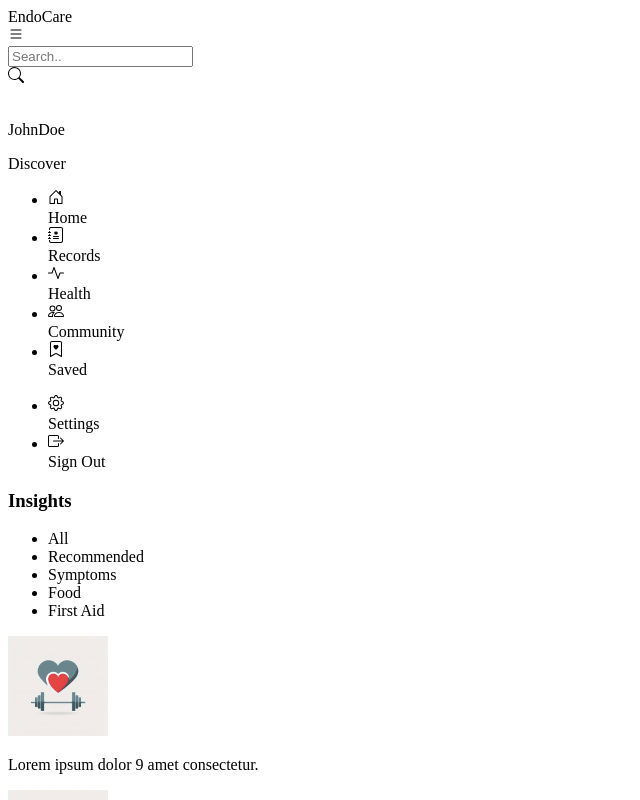
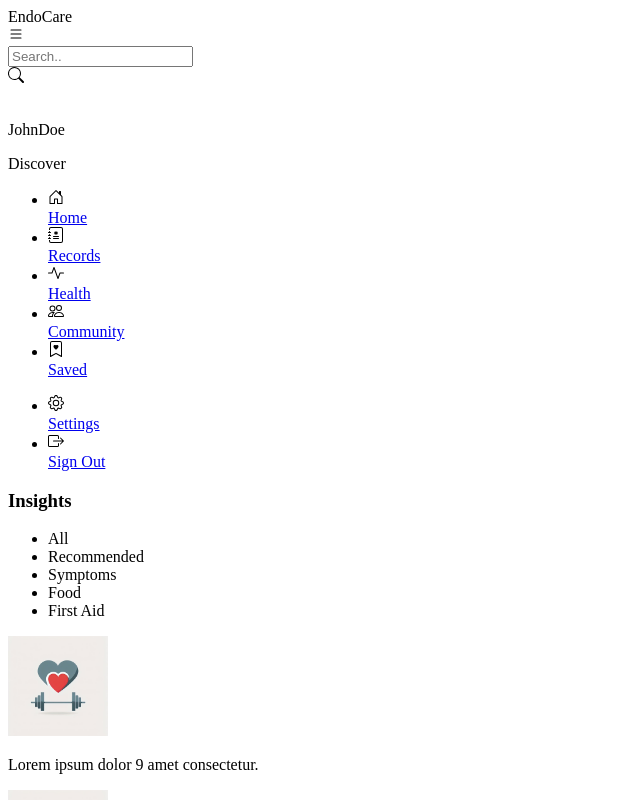
Before and after one commit to Wamziss/EndoCare, a React (Vite) app: page /home in a window 1280 px wide. Shown: the top 800 px of the page, without its empty margins (0-640 px from the left). Built offline with nearby package versions, Linux system fonts and the light colour scheme.

Commit message:
Fixed sidebar links

```diff
--- a/src/Components/Dashboard/Sidebar.jsx
+++ b/src/Components/Dashboard/Sidebar.jsx
@@ -1,4 +1,5 @@
 import React from 'react';
+import { Link } from 'react-router-dom';
 
 function Sidebar() {
   return (
@@ -13,7 +14,7 @@ function Sidebar() {
                     <path d="M8.354 1.146a.5.5 0 0 0-.708 0l-6 6A.5.5 0 0 0 1.5 7.5v7a.5.5 0 0 0 .5.5h4.5a.5.5 0 0 0 .5-.5v-4h2v4a.5.5 0 0 0 .5.5H14a.5.5 0 0 0 .5-.5v-7a.5.5 0 0 0-.146-.354L13 5.793V2.5a.5.5 0 0 0-.5-.5h-1a.5.5 0 0 0-.5.5v1.293zM2.5 14V7.707l5.5-5.5 5.5 5.5V14H10v-4a.5.5 0 0 0-.5-.5h-3a.5.5 0 0 0-.5.5v4z"/>
                   </svg>
                 </div>
-                Home
+                <Link to="/home">Home</Link>
               </li>
               <li>
                 <div className="menuIcon">
@@ -23,7 +24,7 @@ function Sidebar() {
                     <path d="M1 5v-.5a.5.5 0 0 1 1 0V5h.5a.5.5 0 0 1 0 1h-2a.5.5 0 0 1 0-1zm0 3v-.5a.5.5 0 0 1 1 0V8h.5a.5.5 0 0 1 0 1h-2a.5.5 0 0 1 0-1zm0 3v-.5a.5.5 0 0 1 1 0v.5h.5a.5.5 0 0 1 0 1h-2a.5.5 0 0 1 0-1z"/>
                   </svg>
                 </div>
-                Records
+                <Link to='/records'>Records</Link>
               </li>
               <li>
                 <div className="menuIcon">
@@ -31,7 +32,7 @@ function Sidebar() {
                     <path fill-rule="evenodd" d="M6 2a.5.5 0 0 1 .47.33L10 12.036l1.53-4.208A.5.5 0 0 1 12 7.5h3.5a.5.5 0 0 1 0 1h-3.15l-1.88 5.17a.5.5 0 0 1-.94 0L6 3.964 4.47 8.171A.5.5 0 0 1 4 8.5H.5a.5.5 0 0 1 0-1h3.15l1.88-5.17A.5.5 0 0 1 6 2"/>
                   </svg>
                 </div>
-                Health
+                <Link to='/health'>Health</Link>
               </li>
               <li>
                 <div className="menuIcon">
@@ -39,7 +40,7 @@ function Sidebar() {
                     <path d="M15 14s1 0 1-1-1-4-5-4-5 3-5 4 1 1 1 1zm-7.978-1L7 12.996c.001-.264.167-1.03.76-1.72C8.312 10.629 9.282 10 11 10c1.717 0 2.687.63 3.24 1.276.593.69.758 1.457.76 1.72l-.008.002-.014.002zM11 7a2 2 0 1 0 0-4 2 2 0 0 0 0 4m3-2a3 3 0 1 1-6 0 3 3 0 0 1 6 0M6.936 9.28a6 6 0 0 0-1.23-.247A7 7 0 0 0 5 9c-4 0-5 3-5 4q0 1 1 1h4.216A2.24 2.24 0 0 1 5 13c0-1.01.377-2.042 1.09-2.904.243-.294.526-.569.846-.816M4.92 10A5.5 5.5 0 0 0 4 13H1c0-.26.164-1.03.76-1.724.545-.636 1.492-1.256 3.16-1.275ZM1.5 5.5a3 3 0 1 1 6 0 3 3 0 0 1-6 0m3-2a2 2 0 1 0 0 4 2 2 0 0 0 0-4"/>
                   </svg>
                 </div>
-                Community
+                <Link to='/community'>Community</Link>
               </li>
               <li>
                 <div className="menuIcon">
@@ -48,7 +49,7 @@ function Sidebar() {
                     <path d="M2 2a2 2 0 0 1 2-2h8a2 2 0 0 1 2 2v13.5a.5.5 0 0 1-.777.416L8 13.101l-5.223 2.815A.5.5 0 0 1 2 15.5zm2-1a1 1 0 0 0-1 1v12.566l4.723-2.482a.5.5 0 0 1 .554 0L13 14.566V2a1 1 0 0 0-1-1z"/>
                   </svg>
                 </div>
-                Saved
+                <Link to='/saved'>Saved</Link>
               </li>
             </ul>
           </div>
@@ -61,7 +62,7 @@ function Sidebar() {
                     <path d="M9.796 1.343c-.527-1.79-3.065-1.79-3.592 0l-.094.319a.873.873 0 0 1-1.255.52l-.292-.16c-1.64-.892-3.433.902-2.54 2.541l.159.292a.873.873 0 0 1-.52 1.255l-.319.094c-1.79.527-1.79 3.065 0 3.592l.319.094a.873.873 0 0 1 .52 1.255l-.16.292c-.892 1.64.901 3.434 2.541 2.54l.292-.159a.873.873 0 0 1 1.255.52l.094.319c.527 1.79 3.065 1.79 3.592 0l.094-.319a.873.873 0 0 1 1.255-.52l.292.16c1.64.893 3.434-.902 2.54-2.541l-.159-.292a.873.873 0 0 1 .52-1.255l.319-.094c1.79-.527 1.79-3.065 0-3.592l-.319-.094a.873.873 0 0 1-.52-1.255l.16-.292c.893-1.64-.902-3.433-2.541-2.54l-.292.159a.873.873 0 0 1-1.255-.52zm-2.633.283c.246-.835 1.428-.835 1.674 0l.094.319a1.873 1.873 0 0 0 2.693 1.115l.291-.16c.764-.415 1.6.42 1.184 1.185l-.159.292a1.873 1.873 0 0 0 1.116 2.692l.318.094c.835.246.835 1.428 0 1.674l-.319.094a1.873 1.873 0 0 0-1.115 2.693l.16.291c.415.764-.42 1.6-1.185 1.184l-.291-.159a1.873 1.873 0 0 0-2.693 1.116l-.094.318c-.246.835-1.428.835-1.674 0l-.094-.319a1.873 1.873 0 0 0-2.692-1.115l-.292.16c-.764.415-1.6-.42-1.184-1.185l.159-.291A1.873 1.873 0 0 0 1.945 8.93l-.319-.094c-.835-.246-.835-1.428 0-1.674l.319-.094A1.873 1.873 0 0 0 3.06 4.377l-.16-.292c-.415-.764.42-1.6 1.185-1.184l.292.159a1.873 1.873 0 0 0 2.692-1.115z"/>
                   </svg>
                 </div>
-                Settings
+                <Link to='/settings'>Settings</Link>
               </li>
               <li>
                 <div className="menuIcon">
@@ -70,7 +71,7 @@ function Sidebar() {
                     <path fill-rule="evenodd" d="M15.854 8.354a.5.5 0 0 0 0-.708l-3-3a.5.5 0 0 0-.708.708L14.293 7.5H5.5a.5.5 0 0 0 0 1h8.793l-2.147 2.146a.5.5 0 0 0 .708.708z"/>
                   </svg>
                 </div>
-                Sign Out
+                <Link to='/'>Sign Out</Link>
               </li>
             </ul>
           </div>
```
